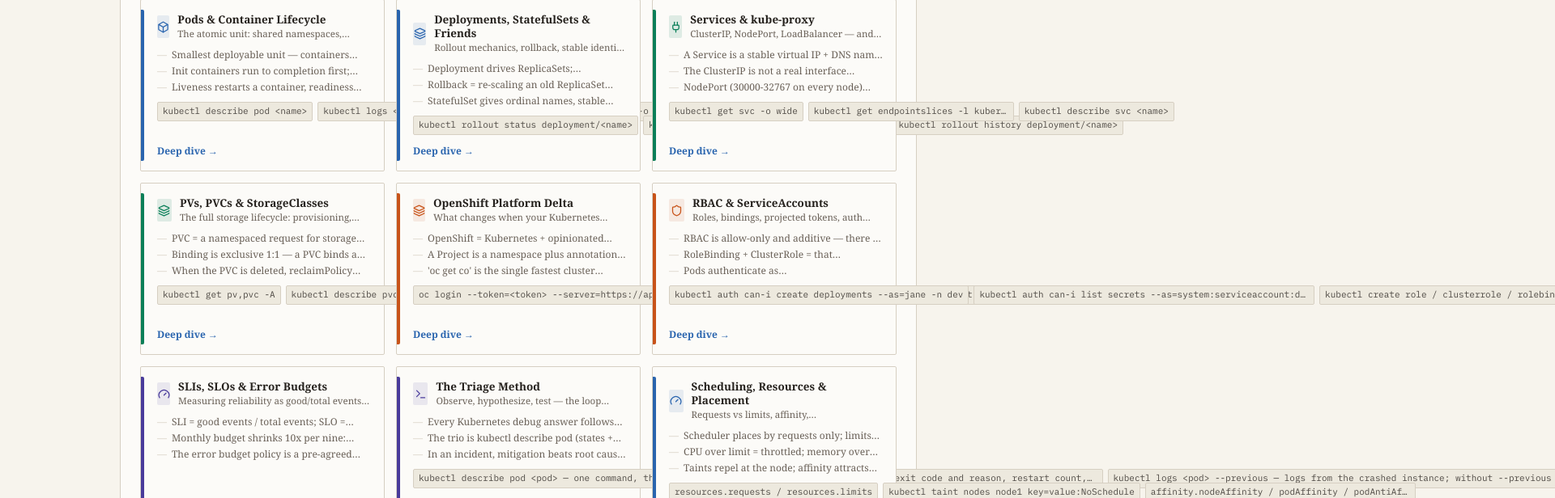
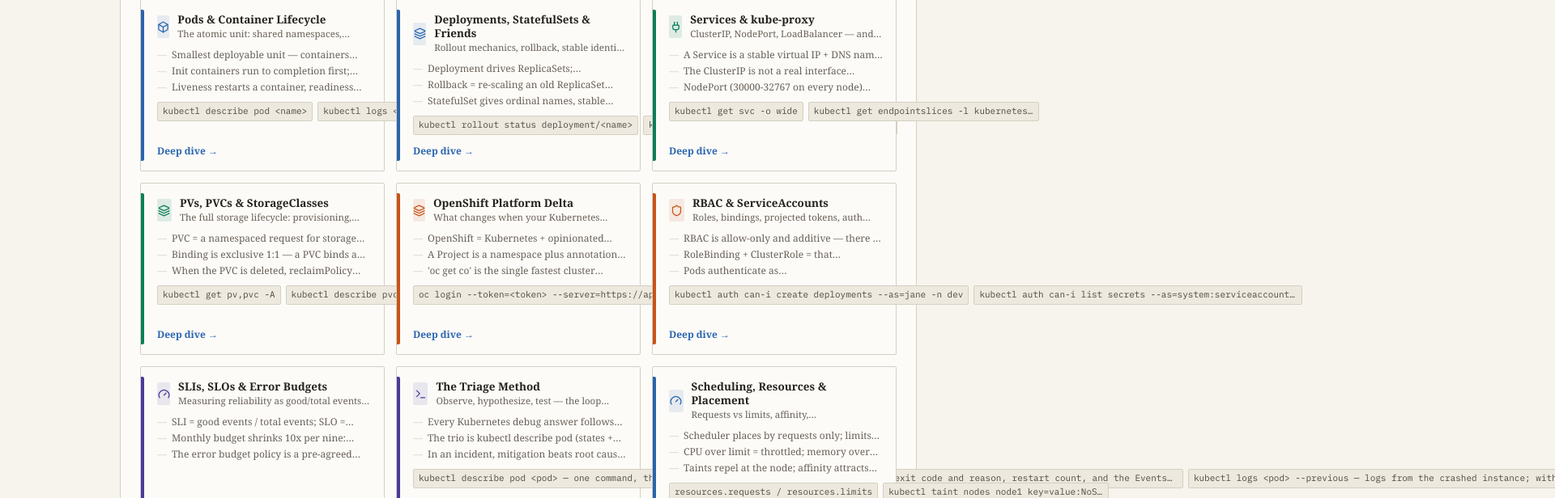
Before and after one commit to Suryals/devops-interview-quest, a React (Vite) app in the folder app/: page / in a window 1280 px wide. Shown: the part 520-1136 px from the top of the page at 81% size, 1920 px wide, since content can reach past the window. Built offline with nearby package versions, Linux system fonts and the light colour scheme.

Commit message:
Card chips: two wider instead of three truncated

```diff
--- a/app/src/App.tsx
+++ b/app/src/App.tsx
@@ -36,7 +36,7 @@
 const WHO_TEXT: Record<string, string> = { c: "text-[hsl(var(--client))]", s: "text-[hsl(var(--server))]", u: "text-[hsl(var(--concept))]" };
 
 function MethodChip({ m }: { m: string }) {
-  return <code className="max-w-[32%] truncate rounded-md border bg-secondary px-1.5 py-0.5 text-[11px] text-foreground/80" title={m}>{m}</code>;
+  return <code className="max-w-[48%] truncate rounded-md border bg-secondary px-1.5 py-0.5 text-[11px] text-foreground/80" title={m}>{m}</code>;
 }
 
 /* ---------------- app state ---------------- */
@@ -222,7 +222,7 @@
           <li key={i} className="flex gap-1.5 text-xs text-muted-foreground"><span className="text-border">—</span><span className="line-clamp-1">{q}</span></li>
         ))}
       </ul>
-      {e.methods.length > 0 && <div className="flex h-[24px] gap-1.5 overflow-hidden">{e.methods.slice(0, 3).map(m => <MethodChip key={m} m={m} />)}</div>}
+      {e.methods.length > 0 && <div className="flex h-[24px] gap-1.5 overflow-hidden">{e.methods.slice(0, 2).map(m => <MethodChip key={m} m={m} />)}</div>}
       <div className="mt-auto flex items-center pt-0.5">
         <span className="text-xs font-semibold text-[hsl(var(--host))] transition-transform duration-200 group-hover:translate-x-0.5">Deep dive →</span>
         {visited && <span className="ml-auto flex items-center gap-1 text-[11px] font-medium text-[hsl(var(--good-text))]"><Check size={11} /> visited</span>}
```
Also changed, not shown: 1 other file (tests, documents, lock files or other folders).
